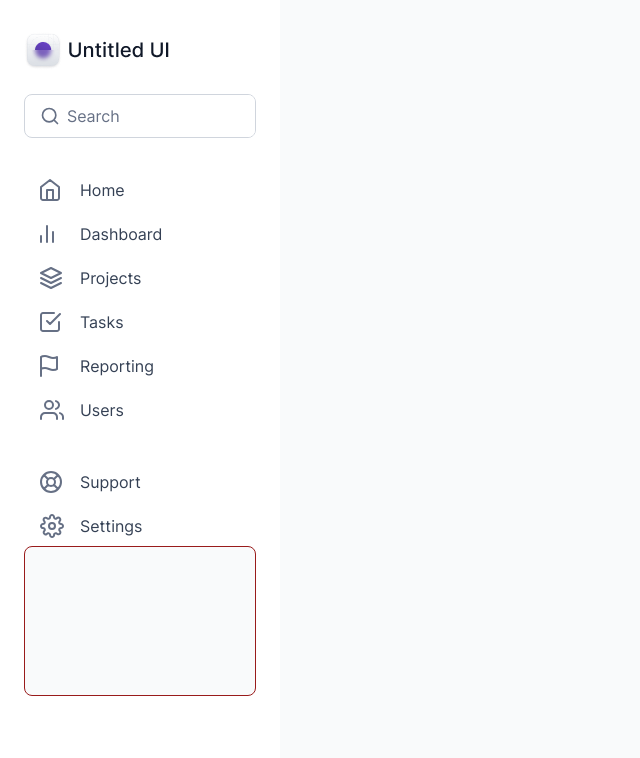
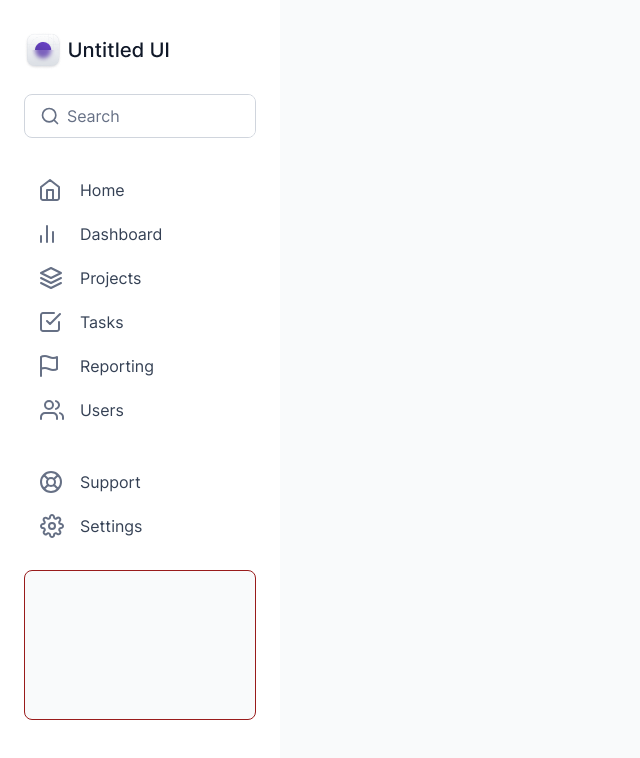
Before and after one commit to gude1/DashBoardUi, a React (Vite) app: page / in a window 1280 px wide. Shown: the top 758 px of the page, without its empty margins (0-640 px from the left). Built offline with nearby package versions, Linux system fonts and the light colour scheme.

Commit message:
designing sidebar

```diff
--- a/src/components/SideBar/SideBar.tsx
+++ b/src/components/SideBar/SideBar.tsx
@@ -13,8 +13,8 @@ const SideBarBtn = () => {};
 
 export default function SideBar({}: SideBarProps) {
   return (
-    <aside className="w-[17.5rem] fixed top-0  overflow-x-hidden overflow-y-auto bottom-0 left-0 bg-white flex flex-col">
-      <nav className="my-8 border-red-800 min-h-[50px] mx-6">
+    <aside className="w-[17.5rem] fixed top-0 overflow-x-hidden overflow-y-auto bottom-0 left-0 bg-white flex flex-col">
+      <nav className="my-8 border-red-800 mx-6 mb-8">
         <div className="flex items-center">
           <img src={logo} alt="sidebar_logo" />
         </div>
@@ -225,7 +225,7 @@ export default function SideBar({}: SideBarProps) {
             />
           </li>
         </ul>
-        <div className="bg-color5 rounded-lg min-h-[150px] border border-red-800"></div>
+        <div className="bg-color5 rounded-lg mt-6 min-h-[150px] border border-red-800"></div>
       </nav>
     </aside>
   );
```
